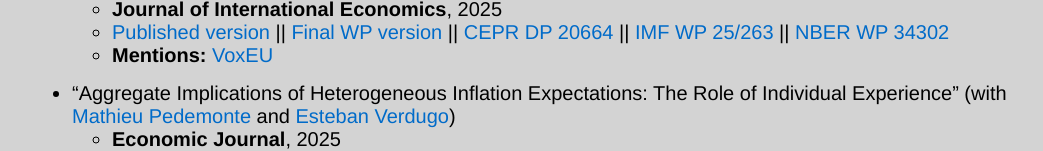
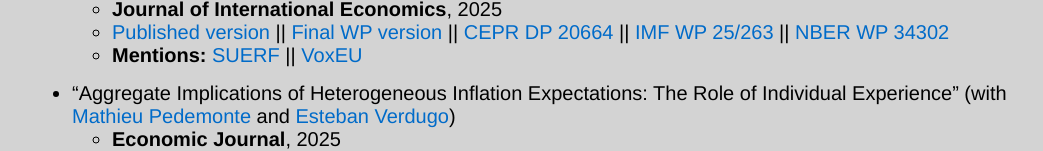
Before and after one commit to hiroshitoma/hiroshitoma.github.io, a plain HTML site: page index.html in a window 1280 px wide. Shown: the part 823-974 px from the top of the page, without its empty margins (118-1161 px from the left). Drawn offline with Linux system fonts and the light colour scheme.

Commit message:
Update index.html

```diff
--- a/index.html
+++ b/index.html
@@ -125,7 +125,7 @@
                 <ul>
 		<li><strong>Journal of International Economics</strong>, 2025</li>
                     <li><a href="https://www.sciencedirect.com/science/article/pii/S0022199625001618">Published version</a> || <a href="https://docs.google.com/viewer?url=https://raw.githubusercontent.com/hiroshitoma/hiroshitoma.github.io/main/pdfs/BHKLPTT_Decoupling.pdf">Final WP version</a> || <a href="https://cepr.org/publications/dp20664">CEPR DP 20664</a> || <a href="https://www.elibrary.imf.org/view/journals/001/2025/263/001.2025.issue-263-en.xml">IMF WP 25/263</a> || <a href="https://www.nber.org/papers/w34302">NBER WP 34302</a></li>
-                    <li><strong>Mentions:</strong> <a href="https://cepr.org/voxeu/columns/decoupling-without-deglobalisation-new-geography-trade-blocs">VoxEU</a></li>
+                    <li><strong>Mentions:</strong> <a href="https://www.suerf.org/publications/suerf-policy-notes-and-briefs/decoupling-without-de-globalisation-the-new-geography-of-trade-blocs/">SUERF</a> || <a href="https://cepr.org/voxeu/columns/decoupling-without-deglobalisation-new-geography-trade-blocs">VoxEU</a></li>
                 </ul></li>
 
                 <li>&ldquo;Aggregate Implications of Heterogeneous Inflation Expectations: The Role of Individual Experience&rdquo; (with <a href="https://www.mathieupedemonte.com/">Mathieu Pedemonte</a> and <a href="https://everdugop.github.io/">Esteban Verdugo</a>)
```
